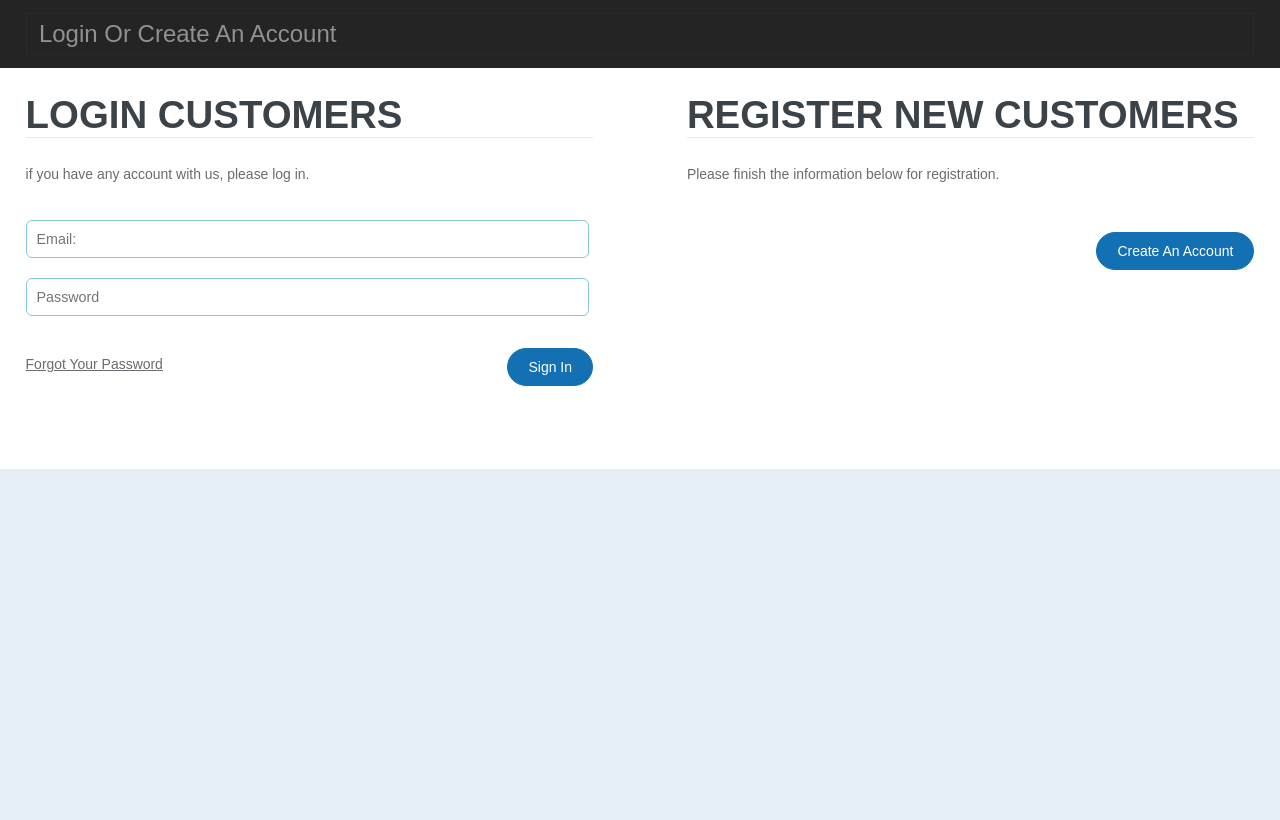
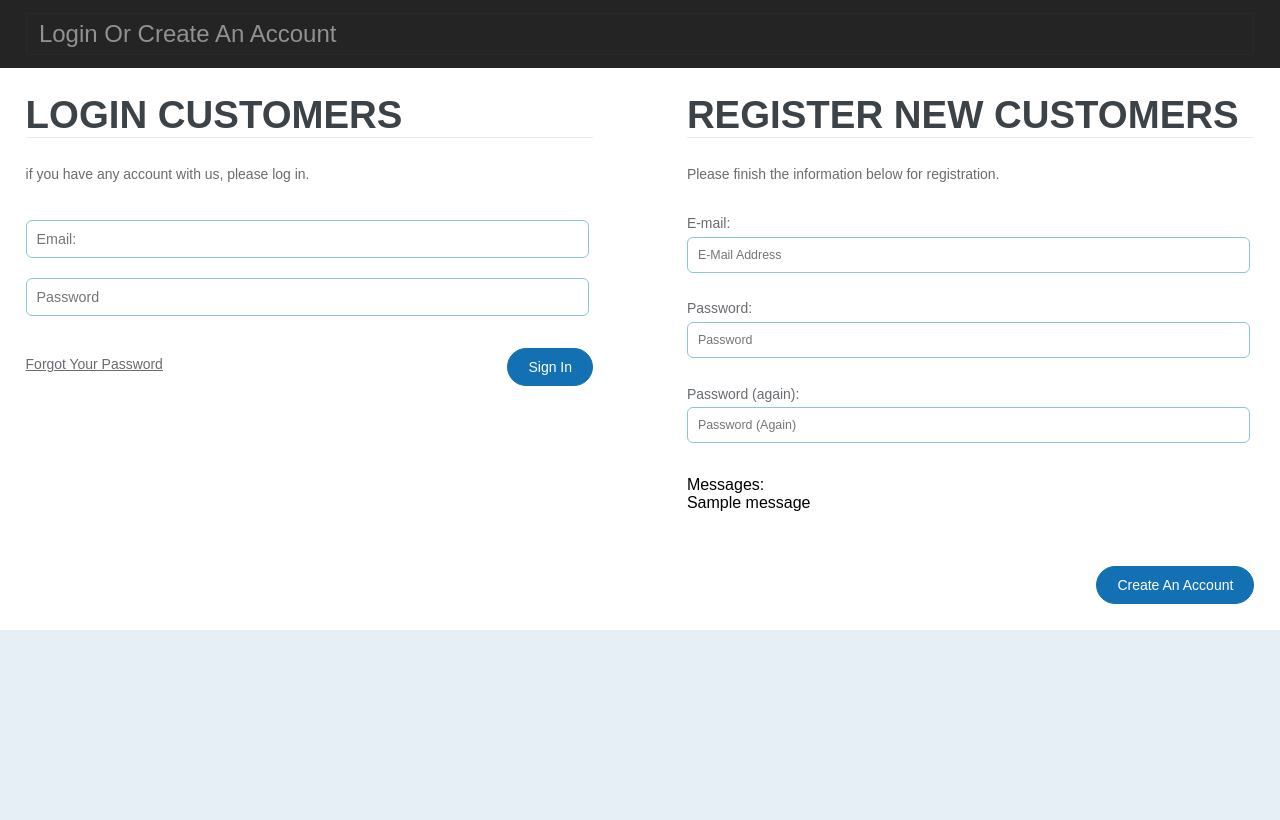
Before and after one commit to justin-f-perez/rj2, a Django app: page /accounts/signup/ in a window 1280 px wide. Shown: the part 67-887 px from the top of the page. Run offline with Django 3.2, Linux system fonts and the light colour scheme; tables that the repository leaves empty hold one stand-in row (values such as "Sample post"); one stand-in notice (Sample message) is shown.

Commit message:
Fixed the signup form.

```diff
--- a/rj2/templates/account/signup.html
+++ b/rj2/templates/account/signup.html
@@ -78,7 +78,7 @@
 		<div class="registration_left">
         <div class="registration_form">
 		 <!-- Form -->
-			<form id="registration_form" action="{% url 'account_signup' %}">
+			<form id="signup_form" action="{% url 'account_signup' %}" method="post">
 				<!--<div>
 					<label>
 						<input placeholder="first name:" type="text" tabindex="1" required="" autofocus="">
@@ -106,10 +106,17 @@
 				</div>
 				-->
 				{% csrf_token %}
-				{{form.as_P }}
-                 {% if form.errors %}
+				{{ form.as_p }}
+                 {% if messages %}
                 <p style="color:red">
-                    Invalid Input
+		    	<div>
+				<strong>Messages:</strong>
+				<ul>
+				{% for message in messages %}
+					<li>{{message}}</li>
+					{% endfor %}
+				</ul>
+			</div>
                 </p>
 		{% endif %}
 		{% if redirect_field_value %}
```
